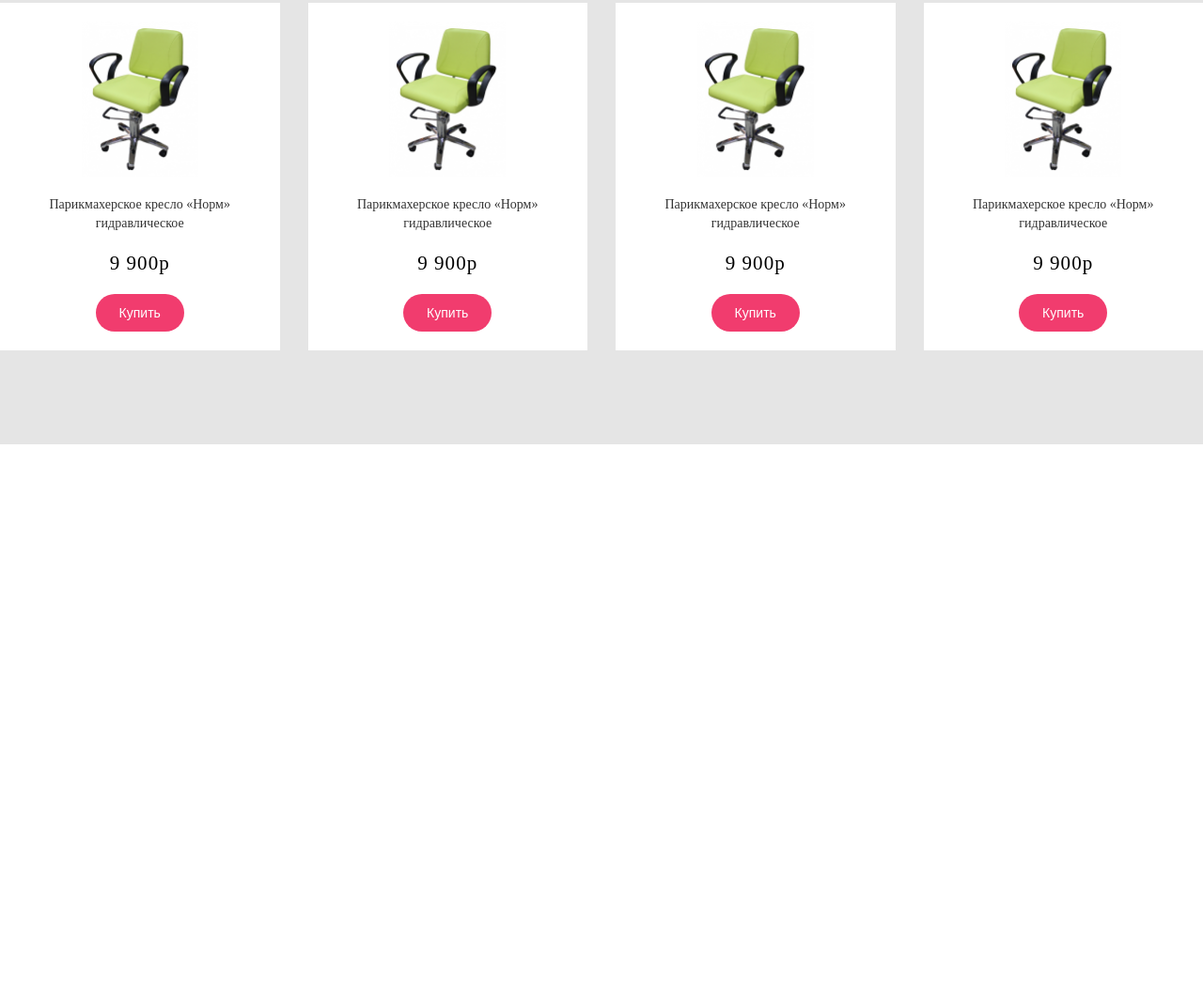
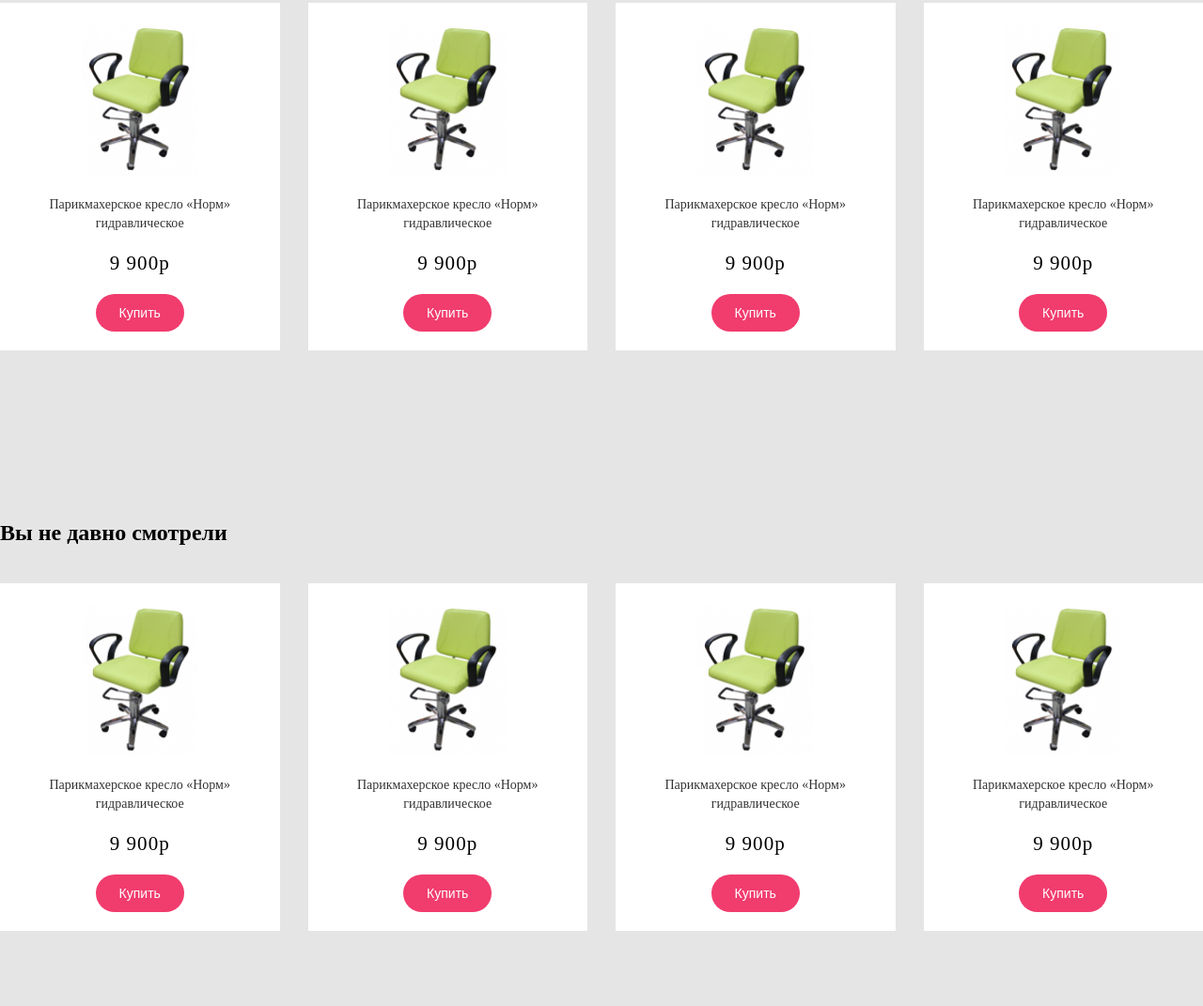
Before and after one commit to Kot-off/Chair-shop, a website: page index.html in a window 1280 px wide. Shown: the part 323-1394 px from the top of the page at 94% size. Before the commit the page ends 800 px from the top, so only its background shows below. Drawn offline with Linux system fonts and the light colour scheme.

Commit message:
add blocks recently-watched-product

```diff
--- a/index.html
+++ b/index.html
@@ -121,10 +121,74 @@
             </button>
           </div>
         </div>
-
       </div>
     </section>
     <!-- special-products -->
+
+
+    <!-- Recently-watched-product -->
+    <section class="recently-watched-product">
+      <div class="wrapper recently-watched-product__wrapper">
+        <h2 class="recently-watched-product__title section-title">
+          Вы не давно смотрели
+        </h2>
+
+        <div class="recently-watched-product__items products-layout">
+          <div class="recently-watched-product__item product-card">
+            <img class="product-card__img" src="/src/assets/products/product1.png" alt="product">
+            <span class="product-card__title">
+              Парикмахерское кресло «Норм» гидравлическое
+            </span>
+            <span class="product-card__price">
+              9 900р
+            </span>
+            <button class="product-card__buy-button default-button">
+              Купить
+            </button>
+          </div>
+
+          <div class="recently-watched-product__item product-card">
+            <img class="product-card__img" src="/src/assets/products/product1.png" alt="product">
+            <span class="product-card__title">
+              Парикмахерское кресло «Норм» гидравлическое
+            </span>
+            <span class="product-card__price">
+              9 900р
+            </span>
+            <button class="product-card__buy-button default-button">
+              Купить
+            </button>
+          </div>
+
+          <div class="recently-watched-product__item product-card">
+            <img class="product-card__img" src="/src/assets/products/product1.png" alt="product">
+            <span class="product-card__title">
+              Парикмахерское кресло «Норм» гидравлическое
+            </span>
+            <span class="product-card__price">
+              9 900р
+            </span>
+            <button class="product-card__buy-button default-button">
+              Купить
+            </button>
+          </div>
+
+          <div class="recently-watched-product__item product-card">
+            <img class="product-card__img" src="/src/assets/products/product1.png" alt="product">
+            <span class="product-card__title">
+              Парикмахерское кресло «Норм» гидравлическое
+            </span>
+            <span class="product-card__price">
+              9 900р
+            </span>
+            <button class="product-card__buy-button default-button">
+              Купить
+            </button>
+          </div>
+        </div>
+      </div>
+    </section>
+    <!-- Recently-watched-product  -->
 
   </main>
   <!-- main -->
--- a/src/scss/index.scss
+++ b/src/scss/index.scss
@@ -14,3 +14,4 @@
 @import "./modules/header-navigation";
 @import "./modules/header";
 @import "./modules/special-products";
+@import "./modules/recently-watched-product";
--- /dev/null
+++ b/src/scss/modules/_recently-watched-product.scss
@@ -0,0 +1,13 @@
+.recently-watched-product {
+  background: $primary3;
+
+  &__wrapper {
+    padding: 80px 0;
+  }
+
+  &__title {
+    margin-bottom: 40px;
+  }
+
+
+}
```
Also changed, not shown: src/css/index.css.
